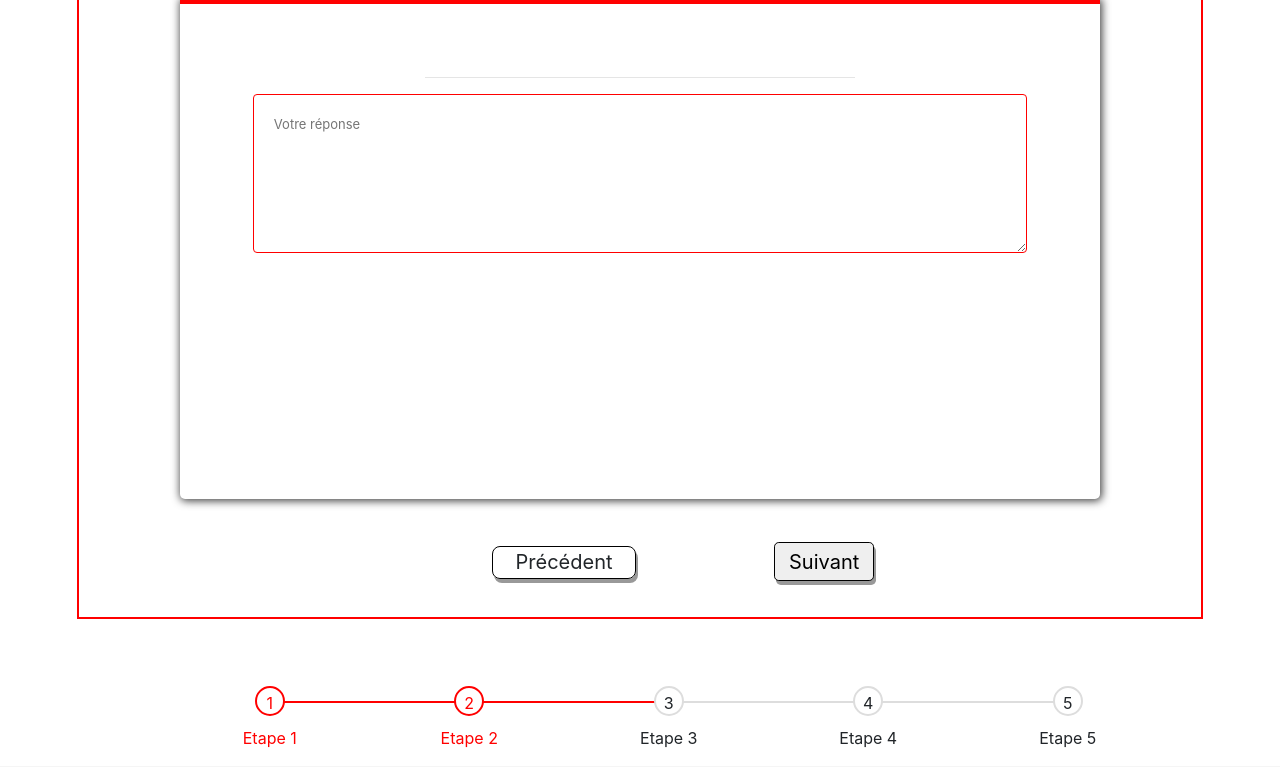
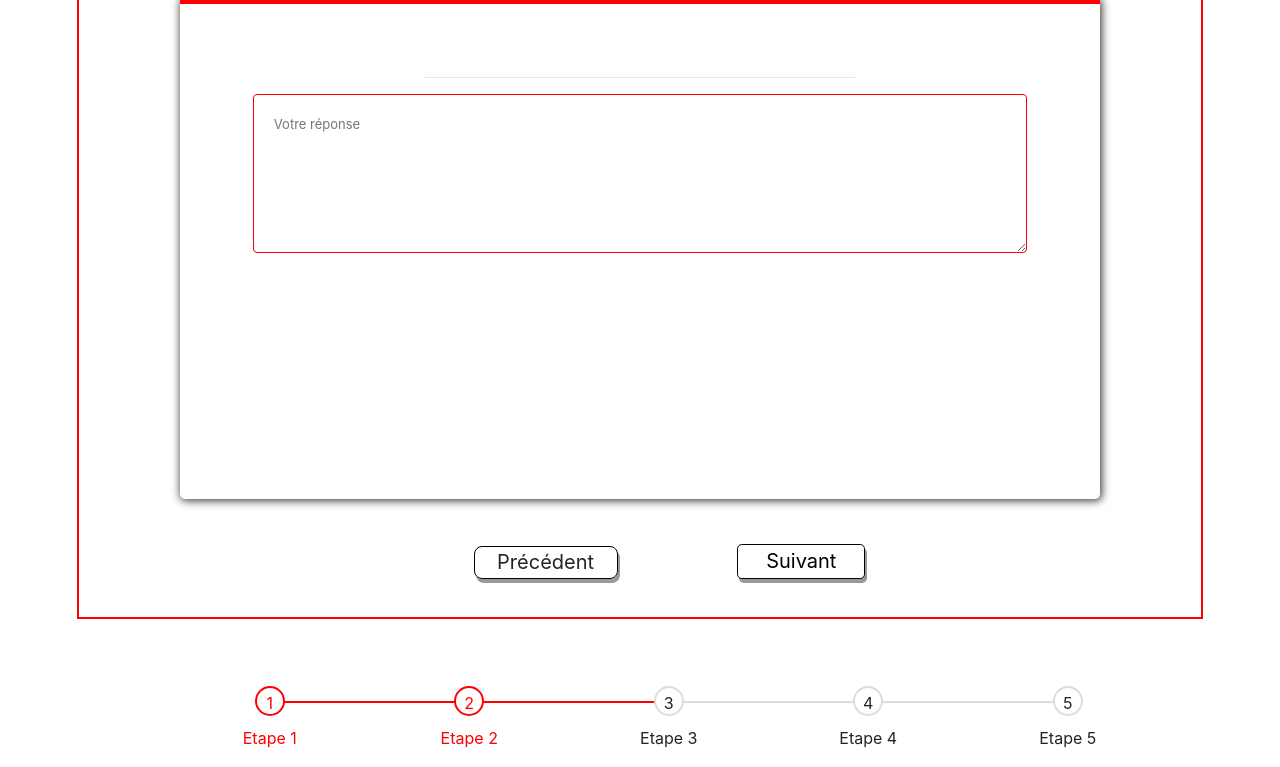
Before and after one commit to Mat08251/Projet-inscription-simplon, a PHP site: page /php/page2-formulaire.php in a window 1280 px wide; the page is wider, and only the part inside the window is pictured. Shown: the part 1990-2757 px from the top of that part. Run offline with PHP 8.4, Linux system fonts and the light colour scheme; the visitor is signed in with stand-in values (Sample User, id 1); data that the repository does not hold is empty; some libraries are stand-ins or nearby versions.

Commit message:
page2 du formaulaire bouton finaux

```diff
--- a/css/stylepage2.css
+++ b/css/stylepage2.css
@@ -29,7 +29,7 @@ h3
 
 .div_titre_formation {
     grid-column:1/49;
-    grid-row: 1/8;
+    grid-row: 1/6;
     background-color: rgb(219, 9, 9);
     color: white;
     box-shadow: 10px 10px 10px 5px gray;
@@ -135,7 +135,7 @@ hr
 
 .bouton-precedent {
     display: inline;
-    margin-left: 14.5%;
+    margin-left: 12.5%;
     padding: 0.6%;
     border: 1px solid black;
     border-radius: 8px 8px;
@@ -144,10 +144,11 @@ hr
 
 .bouton-suivant {
    display: inline;
-    margin-left: 14.5%;
-    padding: 0.4%!important;
-    width: 100px;
+    margin-left: 12.5%;
+    padding: 0.2%!important;
+    width: 128px;
     border: 1px solid black;
+    background-color: white;
     border-radius: 8px 8px;
     box-shadow: 2px 4px 0px 0px rgb(153, 153, 153);
 }
```
